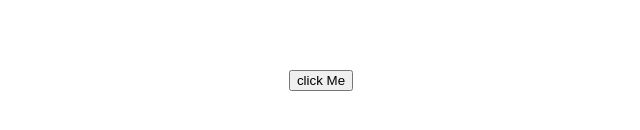
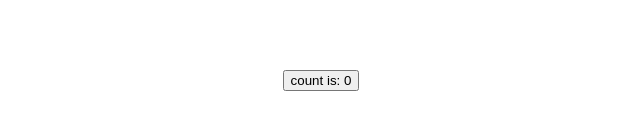
Before and after one commit to mihevoct/nextjs-amnn1x, a Next.js app: page / in a window 1280 px wide. Shown: the part 320-450 px from the top of the page, without its empty margins (319-959 px from the left). Built offline with nearby package versions, Linux system fonts and the light colour scheme.

Commit message:
1 file modified

```diff
--- a/pages/index.js
+++ b/pages/index.js
@@ -7,7 +7,7 @@ export default function Home() {
 
   return (
     <div className={styles.container}>
-      <button>click Me</button>
+      <button onClick>count is: {count}</button>
     </div>
   );
 }
```
